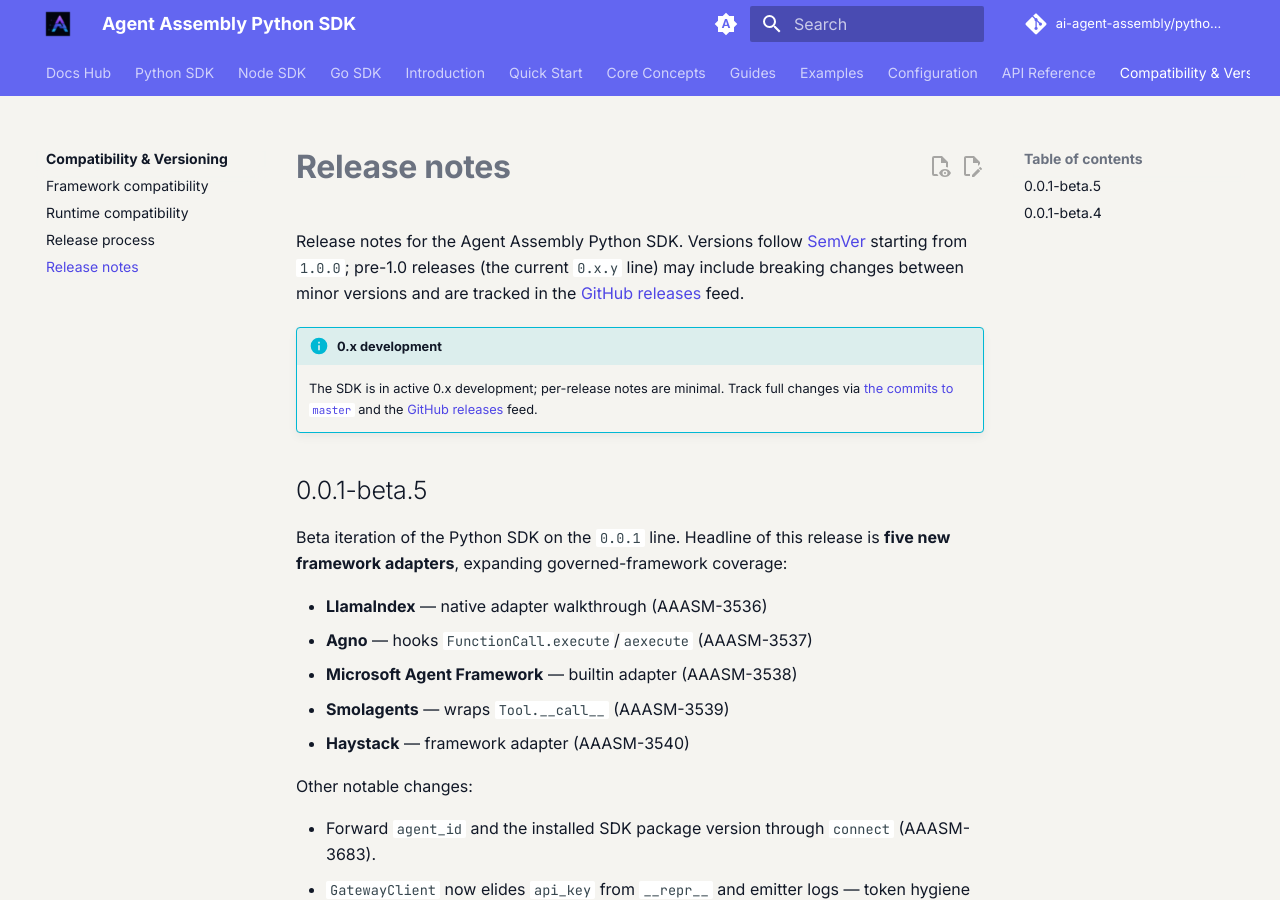
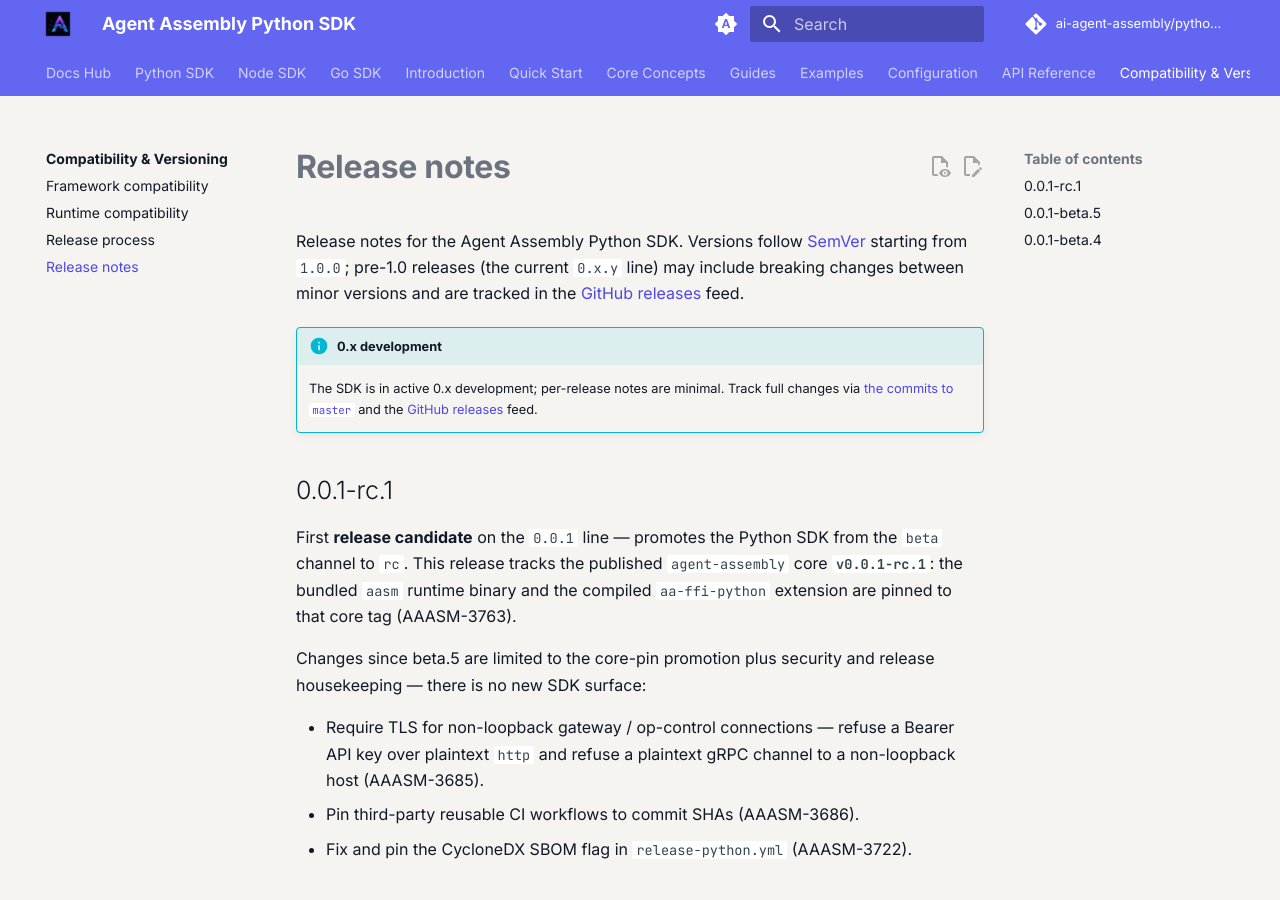
Before and after one commit to AI-agent-assembly/python-sdk, an MkDocs documentation site: the page built from docs/compatibility/release-notes.md, in a window 1280 px wide and 900 px high. Built offline with MkDocs 1.6.1 and Material for MkDocs 9.7.7, drawn with Linux system fonts in a browser that asks for light colours; comment, search, counter and statistics services are not loaded; the version menu is left out.

Commit message:
📝 (release): Add 0.0.1-rc.1 release-notes entry

```diff
--- a/docs/compatibility/release-notes.md
+++ b/docs/compatibility/release-notes.md
@@ -4,6 +4,22 @@
 
 !!! info "0.x development"
     The SDK is in active 0.x development; per-release notes are minimal. Track full changes via [the commits to `master`](https://github.com/ai-agent-assembly/python-sdk/commits/master) and the [GitHub releases](https://github.com/ai-agent-assembly/python-sdk/releases) feed.
+
+## 0.0.1-rc.1
+
+First **release candidate** on the `0.0.1` line — promotes the Python SDK from
+the `beta` channel to `rc`. This release tracks the published `agent-assembly`
+core **`v0.0.1-rc.1`**: the bundled `aasm` runtime binary and the compiled
+`aa-ffi-python` extension are pinned to that core tag (AAASM-3763).
+
+Changes since beta.5 are limited to the core-pin promotion plus security and
+release housekeeping — there is no new SDK surface:
+
+- Require TLS for non-loopback gateway / op-control connections — refuse a Bearer
+  API key over plaintext `http` and refuse a plaintext gRPC channel to a
+  non-loopback host (AAASM-3685).
+- Pin third-party reusable CI workflows to commit SHAs (AAASM-3686).
+- Fix and pin the CycloneDX SBOM flag in `release-python.yml` (AAASM-3722).
 
 ## 0.0.1-beta.5
 
```
